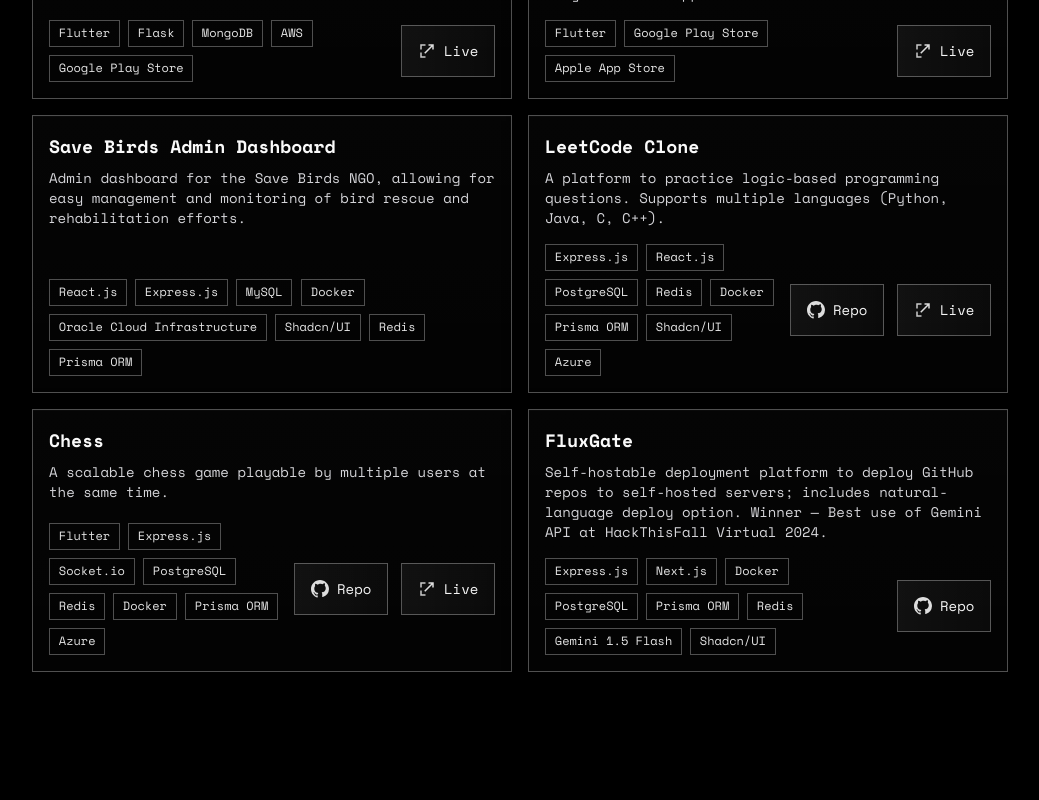
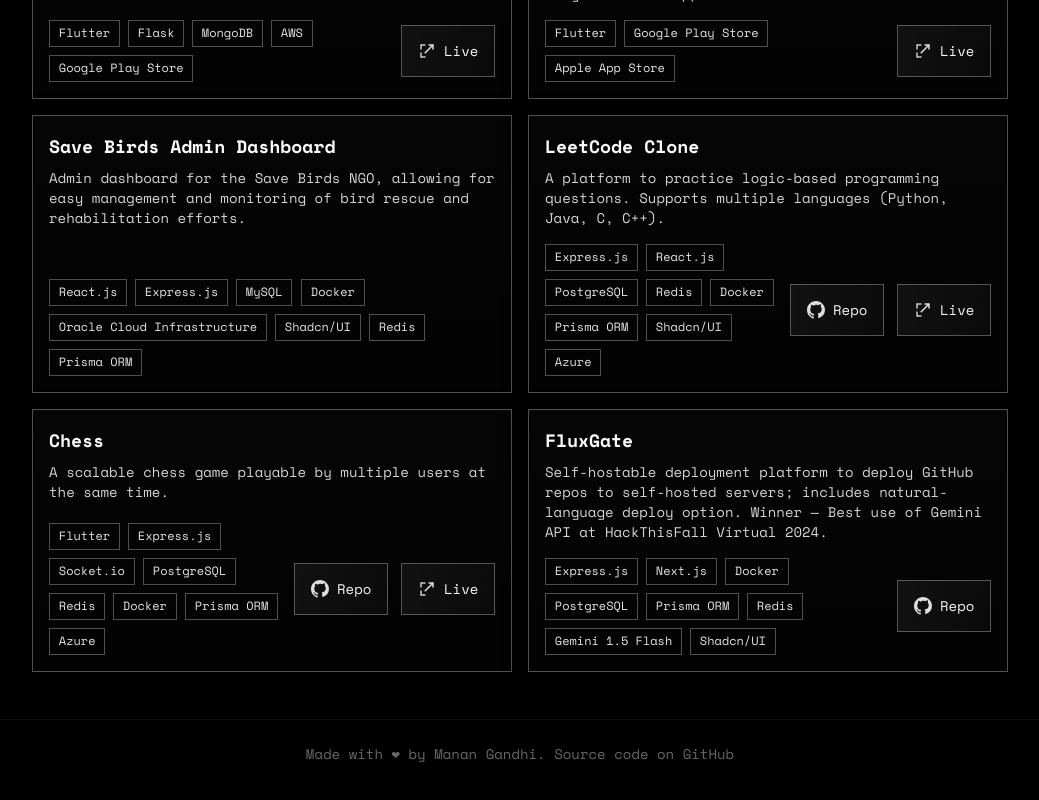
Before and after one commit to MananGandhi1810/portfolio-v2, a Next.js app: page / in a window 1280 px wide. Shown: the part 942-1742 px from the top of the page, without its empty margins (120-1159 px from the left). Before the commit the page ends 1661 px from the top, so only its background shows below. Built offline with nearby package versions, Linux system fonts and the light colour scheme.

Commit message:
Added footer

```diff
--- a/app/layout.tsx
+++ b/app/layout.tsx
@@ -4,6 +4,7 @@
 import SiteHeader from "../components/SiteHeader";
 import NetworkBackground from "../components/NetworkBackground";
 import Head from "next/head";
+import Footer from "@/components/Footer";
 
 const monoFont = Space_Mono({
     subsets: ["latin"],
@@ -28,6 +29,7 @@
                 <div className="relative z-10 min-h-screen">
                     <SiteHeader />
                     {children}
+                    <Footer />
                 </div>
             </body>
         </html>
--- /dev/null
+++ b/components/Footer.tsx
@@ -0,0 +1,24 @@
+export default function Footer() {
+    return (
+        <footer className="mt-12 w-full border-t border-white/6 pt-6 pb-12 text-center text-sm text-white/40">
+            Made with &#10084; by{' '}
+            <a
+                href="https://manangandhi.tech"
+                target="_blank"
+                rel="noopener noreferrer"
+                className="font-medium hover:text-white duration-200 transition"
+            >
+                Manan Gandhi
+            </a>
+            . Source code on{' '}
+            <a
+                href="https://github.com/MananGandhi1810/portfolio-v2"
+                target="_blank"
+                rel="noopener noreferrer"
+                className="font-medium hover:text-white duration-200 transition"
+            >
+                GitHub
+            </a>
+        </footer>
+    );
+}
```
